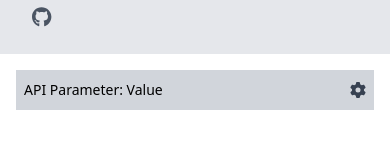
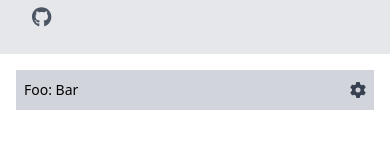
Before and after one commit to seancswanson/next-gpt, a Next.js app: page / in a window 390 px wide. Shown: the part 227-387 px from the top of the page. Built offline with nearby package versions, Linux system fonts and the light colour scheme.

Commit message:
Add a top chat bar component to the chat area for displaying API or conversation parameters and settings icon

```diff
--- /dev/null
+++ b/components/ChatArea/TopChatBar.tsx
@@ -0,0 +1,16 @@
+import { faCog } from "@fortawesome/free-solid-svg-icons";
+import { FontAwesomeIcon } from "@fortawesome/react-fontawesome";
+
+const TopChatBar = () => (
+  <div className="mb-2 flex items-center justify-between bg-gray-300 p-2">
+    <div className="text-sm">
+      {/* Add API or conversation parameters here */}
+      Foo: Bar
+    </div>
+    <button className="text-gray-700">
+      <FontAwesomeIcon icon={faCog} />
+    </button>
+  </div>
+);
+
+export default TopChatBar;
--- a/pages/index.tsx
+++ b/pages/index.tsx
@@ -2,12 +2,11 @@
 import ChatArea from "@/components/ChatArea/ChatArea";
 import ConversationHistory from "@/components/Sidebar/ConversationHistory";
 import FooterLinks from "@/components/Sidebar/FooterLinks";
-import { faCog } from "@fortawesome/free-solid-svg-icons";
-import { FontAwesomeIcon } from "@fortawesome/react-fontawesome";
-import { useEffect, useState } from "react";
+import { useEffect,useState } from "react";
 import { ResizeCallbackData } from "react-resizable";
 import { useMediaQuery } from "react-responsive";
 import ResizableSection from "../components/ResizableSection";
+import TopChatBar from "@/components/ChatArea/TopChatBar";
 
 export default function Home() {
   const isLargeScreen = useMediaQuery({ minWidth: 1024 }); // Adjust the breakpoint as needed
@@ -31,9 +30,7 @@ export default function Home() {
     return null; // Or return a loading indicator
   }
 
-  return (
-    <div className="h-screen flex-col overflow-hidden lg:flex lg:flex-row">
-      {isLargeScreen ? (
+const renderLargeScreen = () => (
     <>
       <ResizableSection
         width={sectionWidths[0] * window.innerWidth}
@@ -42,47 +39,35 @@ export default function Home() {
       >
         <div className="h-full flex flex-col bg-gray-200 p-4">
           <ConversationHistory />
-              <FooterLinks />{" "}
+          <FooterLinks />
         </div>
       </ResizableSection>
       <div
         className="flex h-full flex-col p-4"
         style={{ width: `${sectionWidths[1] * 100}%` }}
       >
-            {/* Top bar with API/conversation parameters and settings icon */}
-            <div className="mb-2 flex items-center justify-between bg-gray-300 p-2">
-              <div className="text-sm">
-                {/* Add API or conversation parameters here */}
-                API Parameter: Value
-              </div>
-              <button className="text-gray-700">
-                <FontAwesomeIcon icon={faCog} />
-              </button>
-            </div>
+        <TopChatBar />
         <ChatArea />
       </div>
     </>
-      ) : (
+  );
+
+  const renderSmallScreen = () => (
     <>
       <div className="h-1/3 flex flex-col w-full bg-gray-200 p-4">
         <ConversationHistory />
-            <FooterLinks />{" "}
+        <FooterLinks />
       </div>
-          <div className="flex h-2/3 w-full flex-col p-4 sm:flex-1">
-            {/* Top bar with API/conversation parameters and settings icon */}
-            <div className="mb-2 flex items-center justify-between bg-gray-300 p-2">
-              <div className="text-sm">
-                {/* Add API or conversation parameters here */}
-                API Parameter: Value
-              </div>
-              <button className="text-gray-700">
-                <FontAwesomeIcon icon={faCog} />
-              </button>
-            </div>
+      <div className="flex h-2/3 w-full flex-col p-4">
+        <TopChatBar />
         <ChatArea />
       </div>
     </>
-      )}
+  );
+
+  return (
+    <div className="h-screen flex-col overflow-hidden lg:flex lg:flex-row">
+      {isLargeScreen ? renderLargeScreen() : renderSmallScreen()}
     </div>
   );
 }
```
Lines whose indentation alone changed are shown as unchanged.
